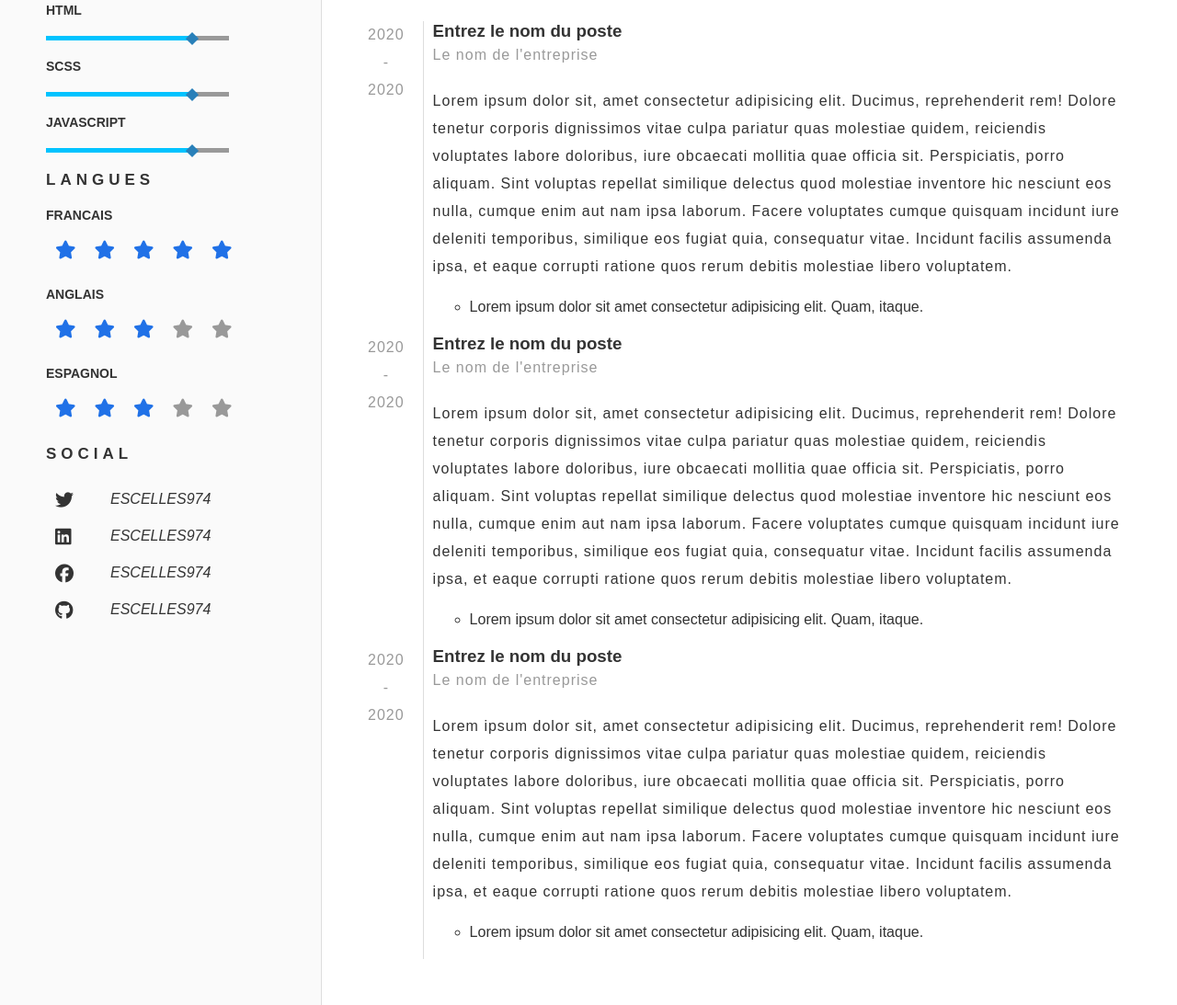
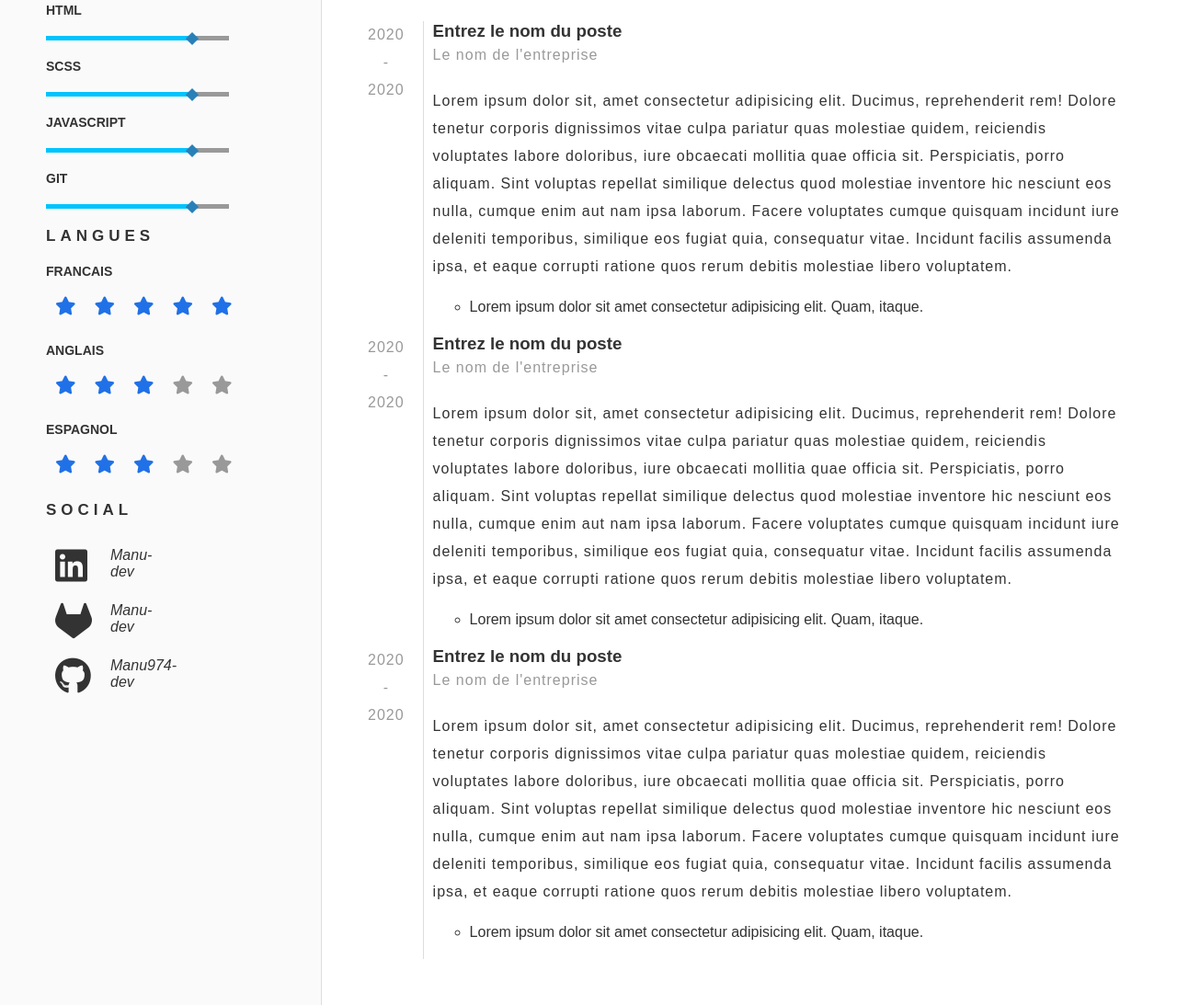
Before and after one commit to EScelles/CV-Emmanuel-SCELLES, a website: page index.html in a window 1280 px wide. Shown: the part 875-1968 px from the top of the page at 92% size. Drawn offline with Linux system fonts and the light colour scheme; a web font is replaced by a local one.

Commit message:
second commit

```diff
--- a/index.html
+++ b/index.html
@@ -19,7 +19,7 @@
   <body>
     <div class="grid-container">
       <header>
-        <h1><span>E</span>mmanuel SCELLES</h1>
+        <h1><span>E</span>mmanuel <span>S</span>CELLES</h1>
         <p>Intégrateur Web</p>
       </header>
       <section class="picture">
@@ -57,6 +57,11 @@
             <div class="bar-skill-progress"></div>
             <div class="bar-skill-dot"></div>
           </div>
+          <h3>GIT</h3>
+          <div class="bar-skill">
+            <div class="bar-skill-progress"></div>
+            <div class="bar-skill-dot"></div>
+          </div>
           <div class="block">
             <h2 class="title-small">LANGUES</h2>
             <h3>FRANCAIS</h3>
@@ -87,20 +92,16 @@
           <div class="block">
             <h2 class="title-small">SOCIAL</h2>
             <div class="social-container">
-              <i class="fab fa-twitter"></i>
-              <p>ESCELLES974</p>
+              <i class="fab fa-linkedin"></i>
+              <p>Manu-dev</p>
             </div>
             <div class="social-container">
-              <i class="fab fa-linkedin"></i>
-              <p>ESCELLES974</p>
-            </div>
-            <div class="social-container">
-              <i class="fab fa-facebook"></i>
-              <p>ESCELLES974</p>
+              <i class="fab fa-gitlab"></i>
+              <p>Manu-dev</p>
             </div>
             <div class="social-container">
               <i class="fab fa-github"></i>
-              <p>ESCELLES974</p>
+              <p>Manu974-dev</p>
             </div>
           </div>
       </aside>
--- a/scss/style.scss
+++ b/scss/style.scss
@@ -131,11 +131,11 @@ aside {
       }
       i {
         font-size: 2rem;
-        flex: 0 0 50px;
+        flex: auto;
         margin-right: 1rem;
       }
       p {
-        flex: auto;
+        flex: 0 0 50px;
         margin: 0;
       }
     }
```
Also changed, not shown: css/style.css.
